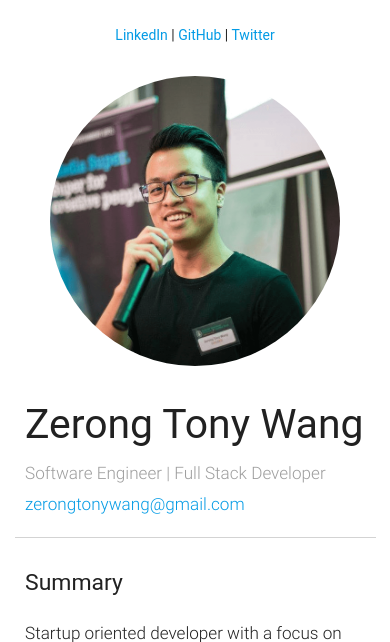
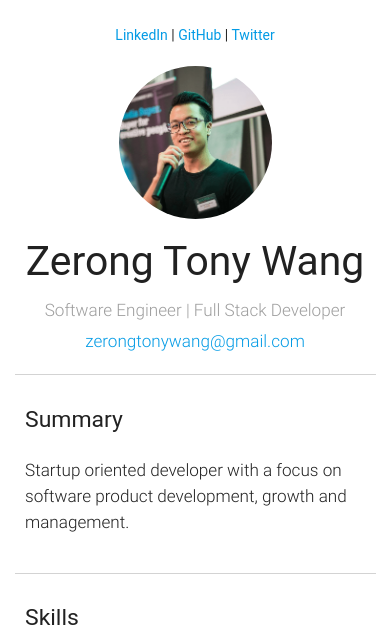
Before and after one commit to s4291158/portfolio, a Django app: template templates/resume.html in a window 390 px wide. Shown: the top 642 px of the page. Run offline with Django 3.2, Linux system fonts and the light colour scheme; the template is opened without the code that fills it, so the values that code supplies are empty; some libraries are stand-ins or nearby versions; some web fonts are replaced.

Commit message:
fixed headline

```diff
--- a/static/css/resume.css
+++ b/static/css/resume.css
@@ -12,8 +12,18 @@ body {
       width: 100%;
       box-shadow: none; } }
 
-.dp-container {
-  padding: 10px 25px; }
+.dp-container img {
+  display: block;
+  width: 90%;
+  max-width: 180px;
+  margin: auto; }
+  @media (max-width: 600px) {
+    .dp-container img {
+      width: 45%; } }
+
+@media (max-width: 600px) {
+  .headline {
+    text-align: center; } }
 
 .section-item {
   padding-bottom: 20px; }
--- a/static/css/resume.scss
+++ b/static/css/resume.scss
@@ -16,7 +16,22 @@ body {
 }
 
 .dp-container {
-  padding: 10px 25px;
+  img {
+    display: block;
+    width: 90%;
+    max-width: 180px;
+    margin: auto;
+
+    @media (max-width: 600px) {
+      width: 45%
+    }
+  }
+}
+
+.headline {
+  @media (max-width: 600px) {
+    text-align: center;
+  }
 }
 
 .section-item {
--- a/templates/resume.html
+++ b/templates/resume.html
@@ -33,15 +33,17 @@
     <div class="row row-section row-intro">
       <div class="col m3 s12">
         <div class="dp-container">
-          <img class="responsive-img circle" src="{% static 'img/square.png' %}">
+          <img class="circle" src="{% static 'img/square.png' %}">
         </div>
       </div>
       <div class="col m9 s12">
-        <h3>Zerong Tony Wang</h3>
-        <h5 class="grey-text lighten-2 flow-text">Software Engineer | Full Stack Developer</h5>
-        <a href="mailto:zerongtonywang@gmail.com?Subject=Intro"><span class="flow-text">
+        <div class="headline">
+          <h3>Zerong Tony Wang</h3>
+          <h5 class="grey-text lighten-2 flow-text">Software Engineer | Full Stack Developer</h5>
+          <a href="mailto:zerongtonywang@gmail.com?Subject=Intro"><span class="flow-text">
           zerongtonywang@gmail.com
         </span></a>
+        </div>
       </div>
     </div>
 
```
Also changed, not shown: 1 other file.
